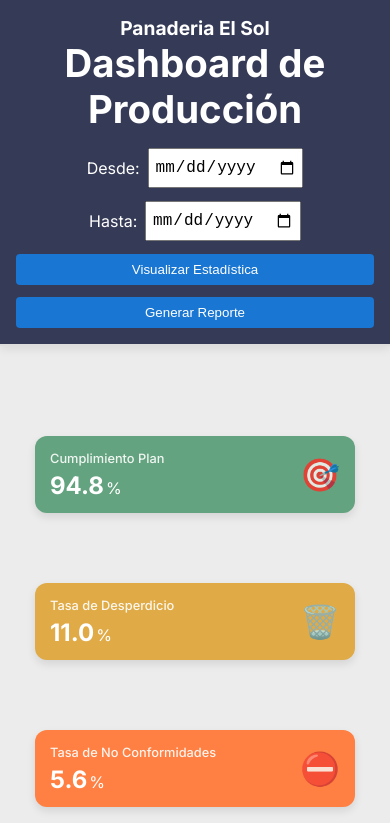
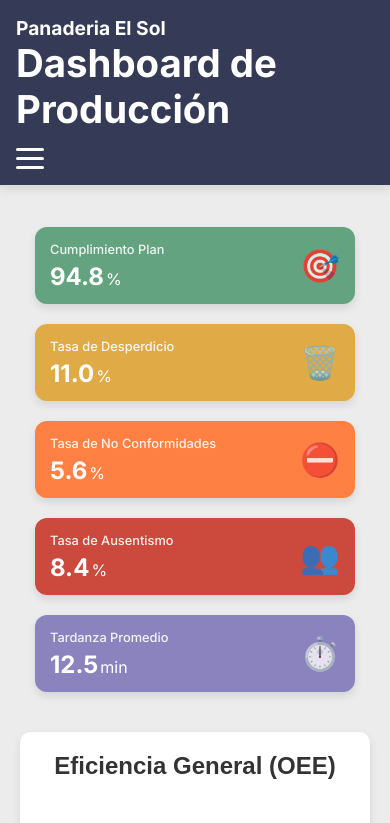
Before and after one commit to RossiThomas2406/TP-Inicial, a React (Vite) app in the folder dashboard/: page /dashboard in a window 390 px wide. Shown: the top 823 px of the page. Built offline with nearby package versions, Linux system fonts and the light colour scheme.

Commit message:
responsive basico dashboard

```diff
--- a/dashboard/src/components/Header.css
+++ b/dashboard/src/components/Header.css
@@ -6,13 +6,13 @@
   position: sticky;
   top: 0;
   z-index: 100;
+  margin-bottom: 20px;
+  box-shadow: 0 2px 10px rgba(0, 0, 0, 0.1);
   margin-bottom: 40px;
-  box-shadow: 0 2px 10px rgba(0, 0, 0, 0.1);
-
   display: flex;
   justify-content: space-between;
   align-items: center;
-  flex-wrap: wrap; /* Importante para que se acomode en móvil */
+  flex-wrap: wrap;
   gap: 1rem;
 }
 
@@ -60,21 +60,54 @@
   background-color: #145a9e;
 }
 
+.menu-toggle {
+  display: none;
+  flex-direction: column;
+  cursor: pointer;
+  gap: 6px;
+  z-index: 200;
+}
+
+.menu-toggle span {
+  width: 28px;
+  height: 3px;
+  background: white;
+  border-radius: 2px;
+  transition: all 0.4s ease;
+  transform-origin: center;
+}
+
+/* Estado Cruz */
+.menu-toggle.open span:nth-child(1) {
+  transform: rotate(45deg) translate(5px, 5px);
+}
+
+.menu-toggle.open span:nth-child(2) {
+  opacity: 0;
+}
+
+.menu-toggle.open span:nth-child(3) {
+  transform: rotate(-45deg) translate(5px, -5px);
+}
+
+
+
+
 /* 📱 Responsividad */
 @media (max-width: 900px) {
-  .pyme-header {
-    flex-direction: column;
-    text-align: center;
-  }
-
-  .nombre-pyme {
-    align-items: center;
+  .menu-toggle {
+    display: flex;
   }
 
   .header-controls {
+    display: none;
     flex-direction: column;
     gap: 0.8rem;
     width: 100%;
+  }
+
+  .header-controls.show {
+    display: flex;
   }
 
   .header-controls label {
@@ -87,3 +120,24 @@
     width: 100%;
   }
 }
+
+
+/* Responsivo */
+@media (max-width: 768px) {
+  .menu-toggle {
+    display: flex;
+  }
+
+  .header-controls {
+    display: none;
+    flex-direction: column;
+    background: #353a56;
+    padding: 1rem;
+    margin-top: 1rem;
+    border-radius: 8px;
+  }
+
+  .header-controls.show {
+    display: flex;
+  }
+}
--- a/dashboard/src/components/Header.jsx
+++ b/dashboard/src/components/Header.jsx
@@ -1,26 +1,23 @@
-import React, { useState } from 'react';
-import { jsPDF } from 'jspdf';
-import './Header.css';
+import React, { useState } from "react";
+import { jsPDF } from "jspdf";
+import "./Header.css";
 
 const Header = () => {
-  const [fechaDesde, setFechaDesde] = useState('');
-  const [fechaHasta, setFechaHasta] = useState('');
-
-  const handleVisualizar = () => {
-    console.log("Visualizar estadísticas desde:", fechaDesde, "hasta:", fechaHasta);
-  };
+  const [fechaDesde, setFechaDesde] = useState("");
+  const [fechaHasta, setFechaHasta] = useState("");
+  const [menuOpen, setMenuOpen] = useState(false);
 
   const handleGenerarReporte = () => {
     const doc = new jsPDF();
-
     doc.setFontSize(16);
     doc.text("Reporte de Producción - Panadería El Sol", 20, 20);
-
     doc.setFontSize(12);
-    doc.text(`Rango de fechas: ${fechaDesde || "N/A"} a ${fechaHasta || "N/A"}`, 20, 40);
-
+    doc.text(
+      `Rango de fechas: ${fechaDesde || "N/A"} a ${fechaHasta || "N/A"}`,
+      20,
+      40
+    );
     doc.text("Aquí puedes agregar datos de producción, estadísticas, etc.", 20, 60);
-
     doc.save(`reporte_produccion_${fechaDesde}_a_${fechaHasta}.pdf`);
   };
 
@@ -31,7 +28,18 @@ const Header = () => {
         <h1>Dashboard de Producción</h1>
       </div>
 
-      <div className="header-controls">
+      {/* Botón Hamburguesa */}
+      <div
+        className={`menu-toggle ${menuOpen ? "open" : ""}`}
+        onClick={() => setMenuOpen(!menuOpen)}
+      >
+        <span></span>
+        <span></span>
+        <span></span>
+      </div>
+
+      {/* Controles */}
+      <div className={`header-controls ${menuOpen ? "show" : ""}`}>
         <label>
           Desde:
           <input
@@ -48,7 +56,7 @@ const Header = () => {
             onChange={(e) => setFechaHasta(e.target.value)}
           />
         </label>
-        <button onClick={handleVisualizar}>Visualizar Estadística</button>
+        <button>Visualizar Estadística</button>
         <button onClick={handleGenerarReporte}>Generar Reporte</button>
       </div>
     </header>
--- a/dashboard/src/components/KPICard.css
+++ b/dashboard/src/components/KPICard.css
@@ -1,5 +1,4 @@
 .kpi-card {
-  margin-top: 50px;
   padding: 20px;
   border-radius: 12px;
   color: black;
--- a/dashboard/src/components/graficos/GraficoCumplimientoPlanPlanta.css
+++ b/dashboard/src/components/graficos/GraficoCumplimientoPlanPlanta.css
@@ -1,6 +1,6 @@
 .grafico-cumplimiento-plan-planta{
   padding: 20px;
-  margin-bottom: 80px;
+  margin-bottom: 40px;
   box-shadow: 0 4px 8px rgba(0,0,0,0.1);
   background-color: white;
   border-radius: 10px;
--- a/dashboard/src/components/graficos/GraficoDesperdicioProductos.css
+++ b/dashboard/src/components/graficos/GraficoDesperdicioProductos.css
@@ -187,19 +187,12 @@
     font-size: 24px;
   }
 
-  .chart-container {
-    height: 350px;
-  }
 }
 
 /* Estilos para pantallas muy grandes */
 @media (min-width: 1600px) {
   .grafico-desperdicio-container {
     padding: 40px;
-  }
-
-  .chart-container {
-    height: 500px;
   }
 
   .stat-valor {
--- a/dashboard/src/components/graficos/GraficoOEE.css
+++ b/dashboard/src/components/graficos/GraficoOEE.css
@@ -3,7 +3,7 @@
   background-color: white;
   border-radius: 10px;
   box-shadow: 0 4px 8px rgba(0,0,0,0.1);
-  margin: 20px 0;
+  margin-bottom: 40px;
   text-align: center;
 }
 
```
